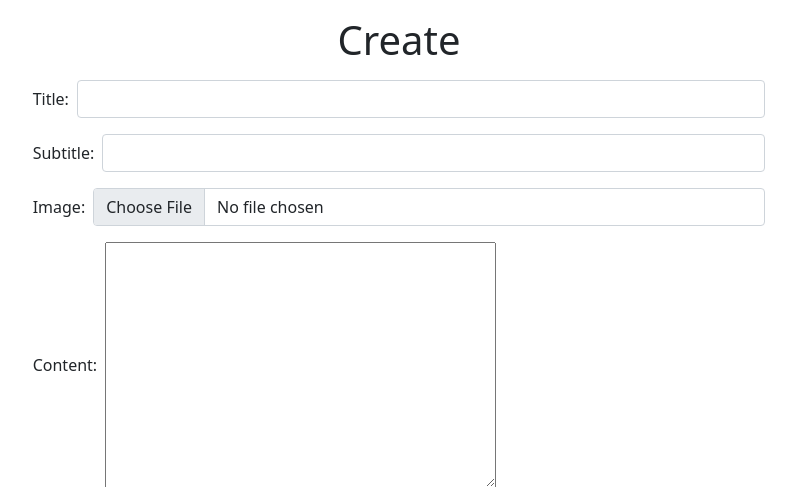
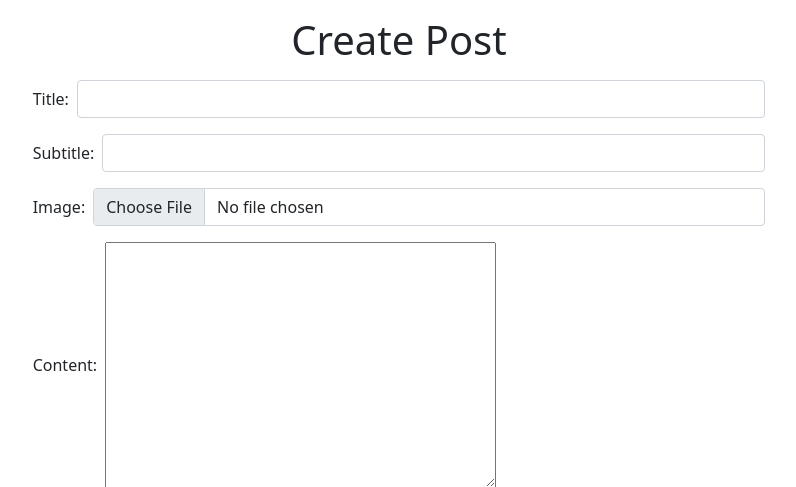
Before and after one commit to MatiasCra/DjangoBlog, a Django app: page /blog/create/ in a window 1280 px wide. Shown: the part 56-543 px from the top of the page, without its empty margins (241-1037 px from the left). Run offline with Django 4.2, Linux system fonts and the light colour scheme; a user stored in the database is signed in; data comes from the database, SQL or seed files in the repository; both versions use the stored data as it was after the commit; data that the repository does not hold is empty; some libraries are stand-ins or nearby versions.

Commit message:
post cbv

```diff
--- a/DjangoBlog/templates/layout.html
+++ b/DjangoBlog/templates/layout.html
@@ -9,7 +9,7 @@
     />
     <meta name="description" content="" />
     <meta name="author" content="" />
-    <title>Django Coder</title>
+    <title>{{ page }} | Django Blog</title>
     <!-- Bootstrap icons-->
     <link
       href="https://cdn.jsdelivr.net/npm/bootstrap-icons@1.5.0/font/bootstrap-icons.css"
--- /dev/null
+++ b/blog/templates/blog/post_form.html
@@ -0,0 +1,10 @@
+{% extends 'layout.html' %}
+{% block content %}
+    <h1 class="text-center mb-3">{{ action_title }}</h1>
+    <form action="" class="my-form" enctype="multipart/form-data">
+        {% csrf_token %}
+        {{ form.media }}
+        {{ form.as_p }}
+        <input type="submit" value="Publish" class="btn btn-main w-100"/>
+    </form>
+{% endblock content %}
--- a/blog/urls.py
+++ b/blog/urls.py
@@ -7,5 +7,5 @@ urlpatterns = [
     path('', views.index, name="Home"),
     path('categories/', views.categories, name="Categories"),
     path('myposts/', views.myposts, name="MyPosts"),
-    path('create/', views.create, name="Create"),
+    path('create/', views.CreatePost.as_view(), name="Create"),
 ]
--- a/blog/views.py
+++ b/blog/views.py
@@ -1,19 +1,85 @@
 from django.shortcuts import render
 from .forms import PostForm
+from django.views.generic.edit import UpdateView, CreateView
+from django.views.generic.edit import DeleteView
+from accounts.models import Profile
+from django.contrib.auth.mixins import UserPassesTestMixin
+from .models import Post
 
 
 def index(request):
-    return render(request, 'blog/index.html')
+    return render(request, "blog/index.html", {"page": "Blog"})
 
 
 def categories(request):
-    return render(request, 'blog/categories.html')
+    return render(request, "blog/categories.html", {"page": "Categories"})
 
 
 def myposts(request):
-    return render(request, 'blog/myposts.html')
+    return render(request, "blog/myposts.html", {"page": "My posts"})
 
 
-def create(request):
-    form = PostForm()
-    return render(request, "blog/create.html", {"form": form})
+def delete_success(request):
+    return render(
+        request,
+        "pages/page_delete_success.html",
+        {
+            "avatar": Profile.avatar_url(request.user.id),
+            "page": "Post deleted"
+        },
+    )
+
+
+class UpdatePost(UserPassesTestMixin, UpdateView):
+    model = Post
+    form_class = Post
+    success_url = "/pages/"
+
+    def test_func(self):
+        post = Post.objects.get(id=self.kwargs["pk"])
+        return (
+            self.request.user.is_authenticated and self.request.user.id == post.user.id
+        )
+
+    def get_context_data(self, **kwargs):
+        context = super(UpdateView, self).get_context_data(**kwargs)
+        avatar = Profile.avatar_url(self.request.user.id)
+        context["avatar"] = avatar
+        context["page"] = "Edit post"
+        context["action_title"] = "Edit post"
+        return context
+
+
+class CreatePost(UserPassesTestMixin, CreateView):
+    model = Post
+    form_class = PostForm
+    success_url = "/blog/"
+
+    def test_func(self):
+        return self.request.user.is_authenticated
+
+    def get_context_data(self, **kwargs):
+        context = super(CreateView, self).get_context_data(**kwargs)
+        avatar = Profile.avatar_url(self.request.user.id)
+        context["avatar"] = avatar
+        context["page"] = "Create post"
+        context["action_title"] = "Create Post"
+        return context
+
+
+class DeletePost(UserPassesTestMixin, DeleteView):
+    model = Post
+    success_url = "/blog/delete_success"
+
+    def test_func(self):
+        post = Post.objects.get(id=self.kwargs["pk"])
+        return (
+            self.request.user.is_authenticated and self.request.user.id == post.user.id
+        )
+
+    def get_context_data(self, **kwargs):
+        context = super(DeleteView, self).get_context_data(**kwargs)
+        avatar = Profile.avatar_url(self.request.user.id)
+        context["avatar"] = avatar
+        context["page"] = "Delete post"
+        return context
```
Also changed, not shown: accounts/views.py (+6 -4 lines), db.sqlite3.
